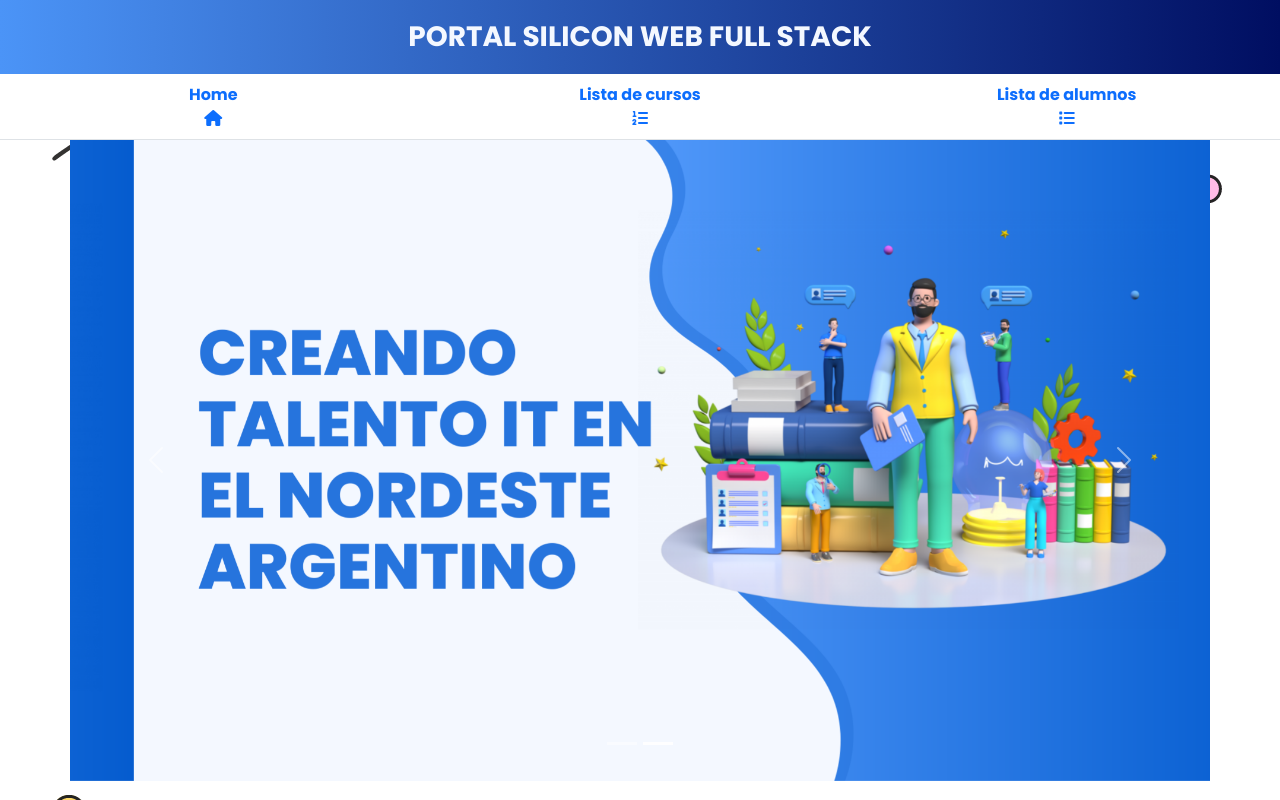
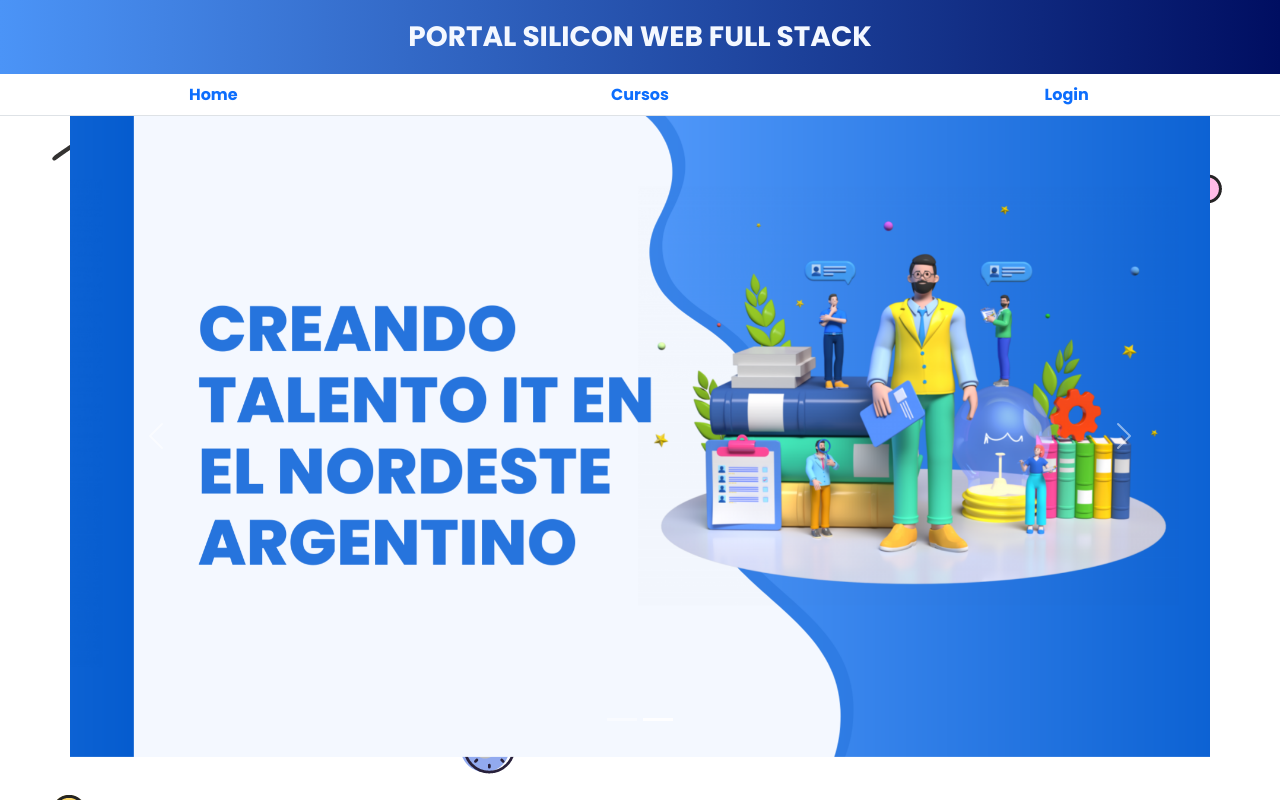
Before and after one commit to oskr918/integrador-frontend, a React (Create React App) app: page / in a window 1280 px wide. Built offline with nearby package versions, Linux system fonts and the light colour scheme.

Commit message:
redireccion

```diff
--- a/package.json
+++ b/package.json
@@ -14,7 +14,7 @@
     "react": "^18.2.0",
     "react-bootstrap": "^2.7.2",
     "react-dom": "^18.2.0",
-    "react-router-dom": "^6.8.1",
+    "react-router-dom": "^6.8.2",
     "react-scripts": "5.0.1",
     "react-toastify": "^9.1.1",
     "web-vitals": "^2.1.4"
--- a/src/Login.js
+++ b/src/Login.js
@@ -17,9 +17,16 @@
     });
     const result = await response.json();
     localStorage.setItem('token', result.token);
-    console.log(localStorage.getItem('token'))
+    console.log(localStorage.getItem('token'));
 
+    // Si el token es válido, redirige a la página de inicio
+    if (result.token) {
+      window.location.href = "/home";
+    }else{
+      alert("el usuario no es valido")
+    }
   };
+
 
   return (
     <>
--- a/src/Menu.js
+++ b/src/Menu.js
@@ -4,6 +4,16 @@
 import { useEffect, useState } from "react";
 
 function Menu() {
+  const [user, setUser] = useState(null);
+
+  useEffect(() => {
+    const token = localStorage.getItem("token");
+    if (token) {
+      const decoded = jwt_decode(token);
+      setUser(decoded);
+    }
+  }, []);
+console.log(user)
   return (
     <>
       <body background="../img/foto.png">
@@ -12,6 +22,8 @@
         </h3>
           <div class="abs-center" id="navvar">
             <Nav justify variant="tabs" href="/">
+              {user ? (
+                <>
                   <Nav.Item>
                     <Nav.Link href="/">Home<br /><i class="fa-solid fa-house"></i></Nav.Link>
                   </Nav.Item>
@@ -21,10 +33,22 @@
                   <Nav.Item>
                     <Nav.Link eventKey="/alumno/list" href="/alumno/list"> Lista de alumnos<br /><i class="fa-solid fa-list"></i></Nav.Link>
                   </Nav.Item>
+                </>
+              ) : (
+                <>
+                  <Nav.Item>
+                    <Nav.Link href="/">Home</Nav.Link>
+                  </Nav.Item>
+                  <Nav.Item>
+                    <Nav.Link href="/curso/list">Cursos</Nav.Link>
+                  </Nav.Item>
+                  <Nav.Item>
+                    <Nav.Link href="/login">Login</Nav.Link>
+                  </Nav.Item>
+                </>
+              )}
             </Nav>
           </div>
-
-
       </body>
     </>
   );
```
Also changed, not shown: 1 other file (tests, documents, lock files or other folders). Lines whose indentation alone changed are shown as unchanged.
